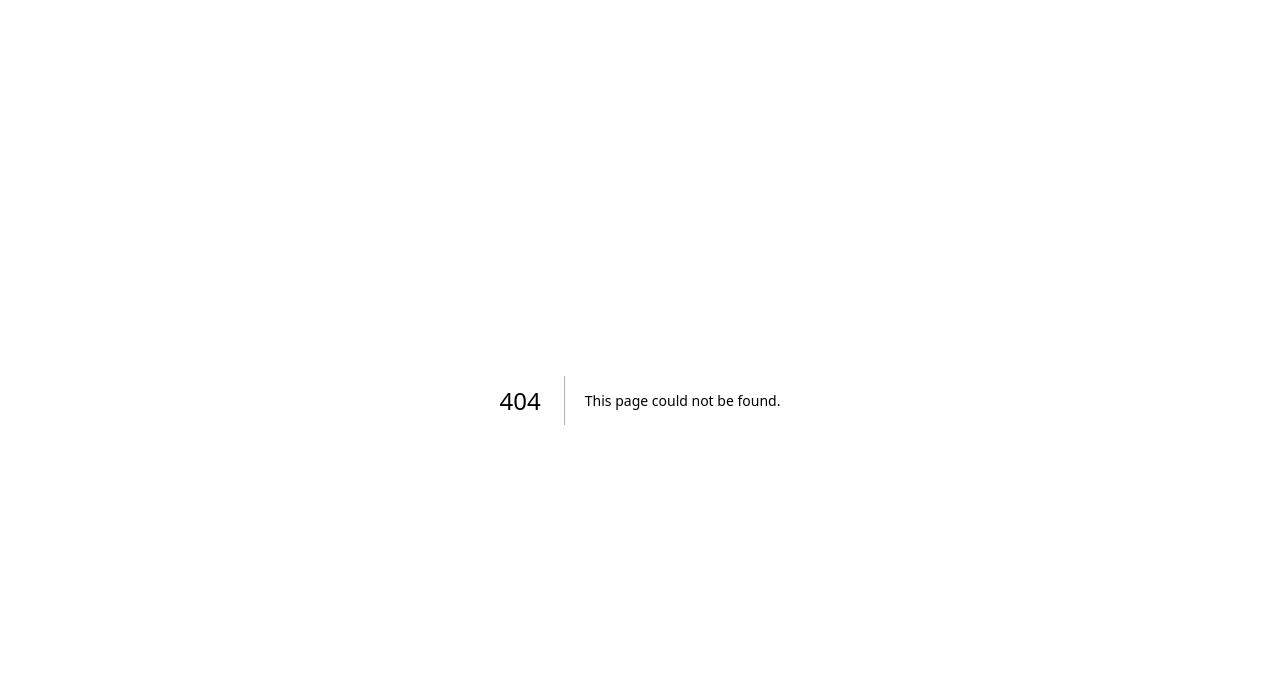
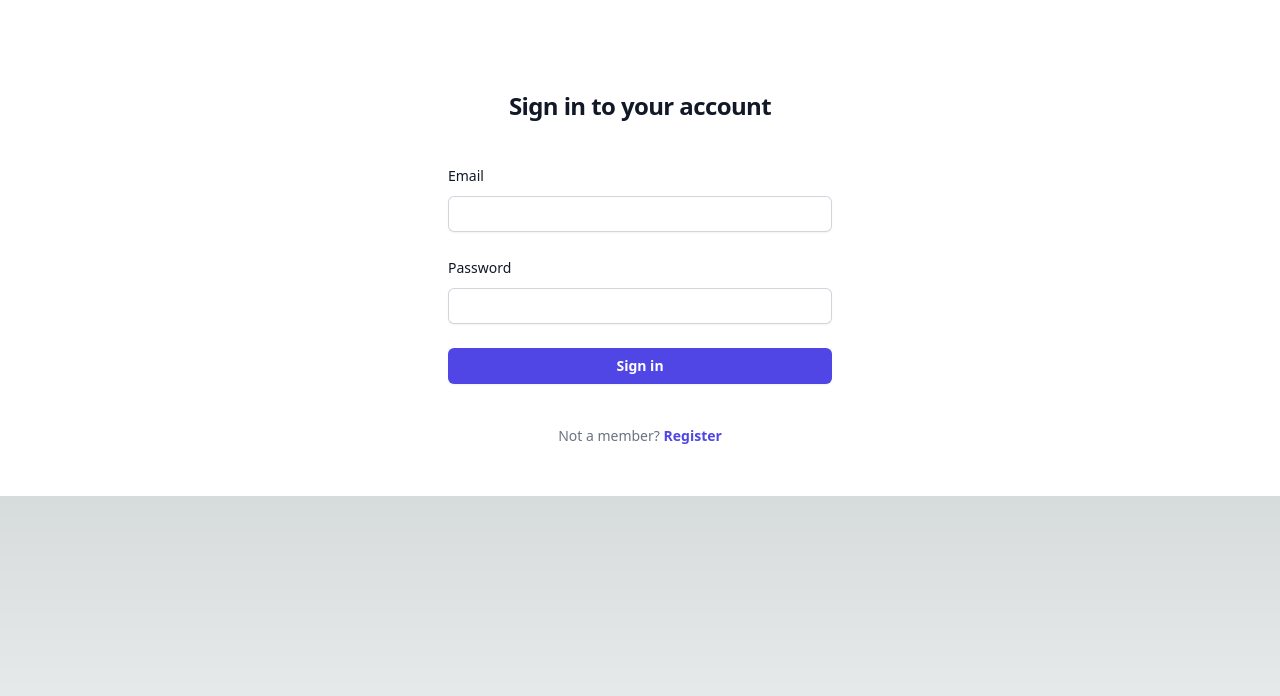
Before and after one commit to anvodev/youshare, a Next.js app: page /login in a window 1280 px wide. Before the commit this address had no page. Shown: the top 696 px of the page. Built offline with nearby package versions, Linux system fonts and the light colour scheme.

Commit message:
Handle login and save token to localstorage

```diff
--- a/package.json
+++ b/package.json
@@ -9,6 +9,7 @@
     "lint": "next lint"
   },
   "dependencies": {
+    "@tailwindcss/forms": "^0.5.7",
     "@tanstack/react-query": "^5.28.9",
     "@tanstack/react-query-devtools": "^5.28.10",
     "next": "14.1.4",
--- /dev/null
+++ b/pages/login.tsx
@@ -0,0 +1,140 @@
+import { useMutation } from "@tanstack/react-query";
+
+type User = {
+    accessToken: string
+    user: {
+        id: number;
+        email: string;
+        name: string
+    }
+}
+
+async function signIn({ email, password }: { email: string, password: string }): Promise<User> {
+    const response = await fetch('http://localhost:4000/v1/tokens/authentication', {
+      method: 'POST',
+      body: JSON.stringify({ email, password })
+    })
+
+
+    if (!response.ok) {
+        throw new Error('Login failed');
+    }
+    console.log('login', response)
+
+    const data = await response.json();
+
+    const user = {
+        accessToken: data.authentication_token.token,
+        user: {
+            id: data.user.id,
+            email: data.user.email,
+            name: data.user.name
+        }
+    }
+
+    console.log('user', user)
+    return user
+}
+
+export default function Login() {
+
+
+    const mutation = useMutation({
+        mutationFn: signIn,
+    })
+
+
+    const onSubmit = (event: React.FormEvent<HTMLFormElement>) => {
+        event.preventDefault();
+        const data = new FormData(event.currentTarget);
+        const email = data.get('email') as string;
+        const password = data.get('password') as string;
+        mutation.mutate({ email, password })
+
+        console.log({ email, password })
+    }
+
+    if (mutation.isSuccess) {
+        console.log(mutation.data)
+
+        localStorage.setItem('YOUSHARE_USER', JSON.stringify(mutation.data))
+
+        return <h1>success</h1>
+    }
+
+    if (mutation.isError) {
+        console.log(mutation.error)
+        return <h1>error</h1>
+    }
+
+    return (
+      <>
+        <div className="h-full bg-white">
+            <div className="h-full">
+            <div className="flex min-h-full flex-1 flex-col justify-center px-6 py-12 lg:px-8">
+          <div className="sm:mx-auto sm:w-full sm:max-w-sm">
+            <h2 className="mt-10 text-center text-2xl font-bold leading-9 tracking-tight text-gray-900">
+              Sign in to your account
+            </h2>
+          </div>
+
+          <div className="mt-10 sm:mx-auto sm:w-full sm:max-w-sm">
+            <form className="space-y-6" onSubmit={onSubmit} method="POST">
+              <div>
+                <label htmlFor="email" className="block text-sm font-medium leading-6 text-gray-900">
+                  Email
+                </label>
+                <div className="mt-2">
+                  <input
+                    id="email"
+                    name="email"
+                    type="email"
+                    autoComplete="email"
+                    required
+                    className="block w-full rounded-md border-0 py-1.5 text-gray-900 shadow-sm ring-1 ring-inset ring-gray-300 placeholder:text-gray-400 focus:ring-2 focus:ring-inset focus:ring-indigo-600 sm:text-sm sm:leading-6"
+                  />
+                </div>
+              </div>
+
+              <div>
+                <div className="flex items-center justify-between">
+                  <label htmlFor="password" className="block text-sm font-medium leading-6 text-gray-900">
+                    Password
+                  </label>
+                </div>
+                <div className="mt-2">
+                  <input
+                    id="password"
+                    name="password"
+                    type="password"
+                    autoComplete="current-password"
+                    required
+                    className="block w-full rounded-md border-0 py-1.5 text-gray-900 shadow-sm ring-1 ring-inset ring-gray-300 placeholder:text-gray-400 focus:ring-2 focus:ring-inset focus:ring-indigo-600 sm:text-sm sm:leading-6"
+                  />
+                </div>
+              </div>
+
+              <div>
+                <button
+                  type="submit"
+                  className="flex w-full justify-center rounded-md bg-indigo-600 px-3 py-1.5 text-sm font-semibold leading-6 text-white shadow-sm hover:bg-indigo-500 focus-visible:outline focus-visible:outline-2 focus-visible:outline-offset-2 focus-visible:outline-indigo-600"
+                >
+                  Sign in
+                </button>
+              </div>
+            </form>
+
+            <p className="mt-10 text-center text-sm text-gray-500">
+              Not a member?{' '}
+              <a href="#" className="font-semibold leading-6 text-indigo-600 hover:text-indigo-500">
+                Register
+              </a>
+            </p>
+          </div>
+        </div>
+            </div>
+        </div>
+
+      </>
+    )
+  }
--- a/tailwind.config.ts
+++ b/tailwind.config.ts
@@ -15,6 +15,8 @@ const config: Config = {
       },
     },
   },
-  plugins: [],
+  plugins: [
+    require('@tailwindcss/forms'),
+  ],
 };
 export default config;
```
Also changed, not shown: 1 other file (tests, documents, lock files or other folders).
